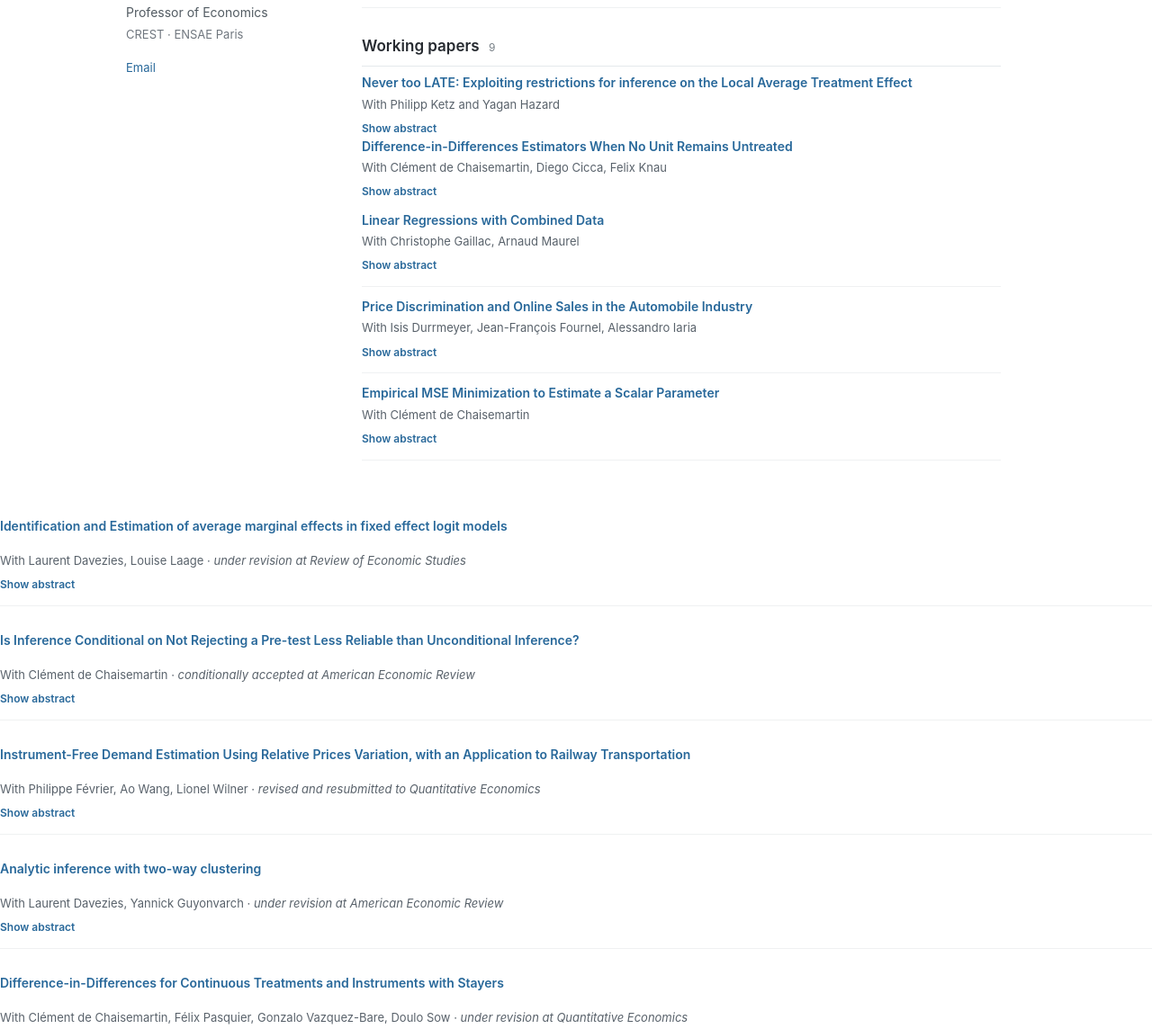
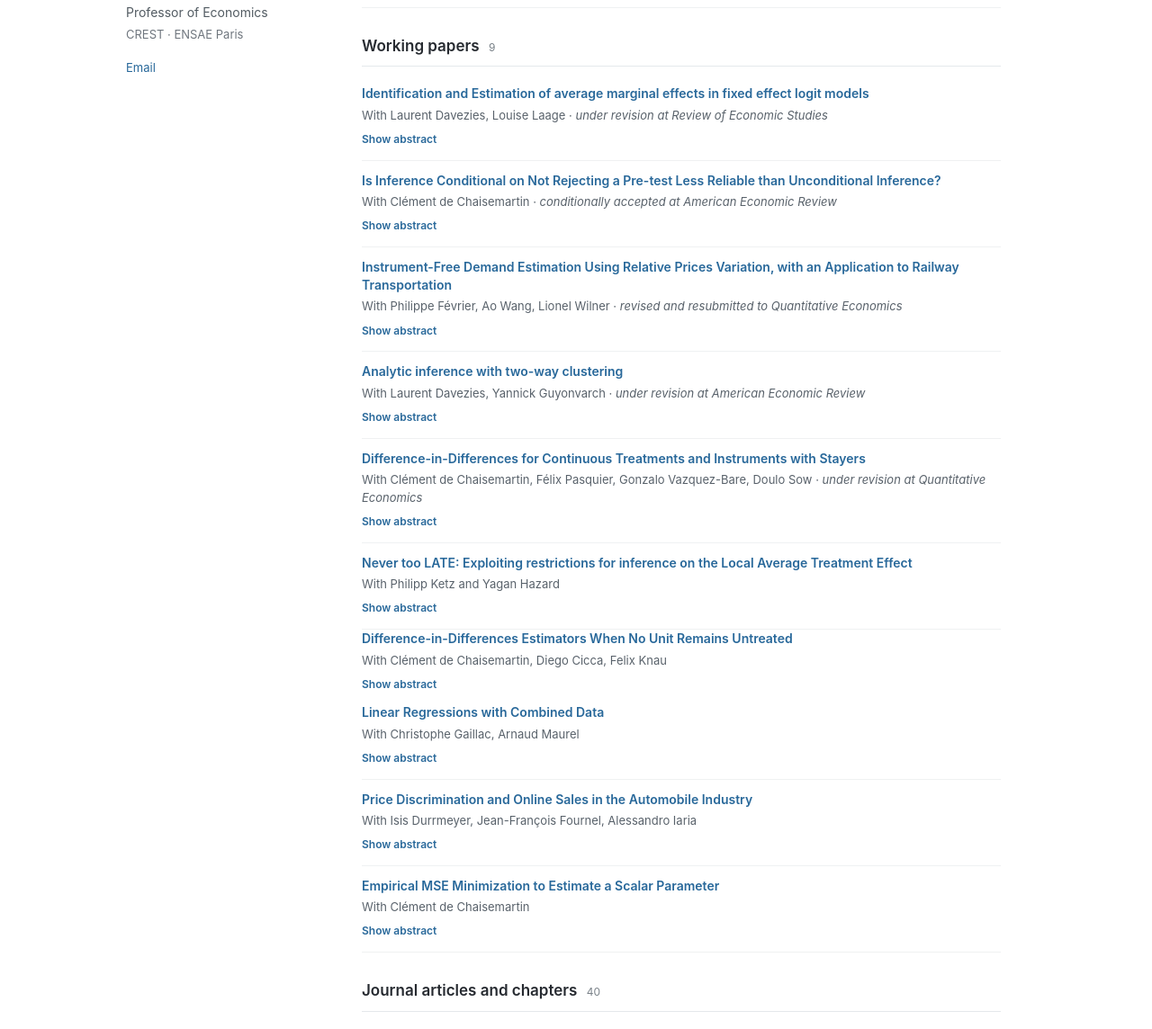
Before and after one commit to xdhaultfoeuille/xdhaultfoeuille.github.io, a plain HTML site: page research.html in a window 1280 px wide. Shown: the part 417-1561 px from the top of the page at 90% size. Drawn offline with Linux system fonts and the light colour scheme.

Commit message:
Add files via upload

```diff
--- a/research.html
+++ b/research.html
@@ -128,7 +128,23 @@ a{color:var(--link);text-decoration:none}a:hover{text-decoration:underline}a:foc
 <div class="paper-top"><h3><a class="paper-title-link" href="https://press.princeton.edu/books/hardcover/9780691264172/causal-inference-with-differences-in-differences" rel="noopener noreferrer" target="_blank">Causal Inference with Differences-in-Differences: Credible Answers to Hard Questions</a></h3><span class="year">Forthcoming</span></div>
 <p class="paper-meta">With Clément de Chaisemartin · <em>Princeton University Press, forthcoming</em></p>
 <p class="paper-actions"><a class="paper-link" href="https://papers.ssrn.com/sol3/papers.cfm?abstract_id=4487202" rel="noopener noreferrer" target="_blank">Previous version (SSRN)</a></p><details class="paper-abstract"><summary aria-label="Toggle abstract"><span class="when-closed">Show abstract</span><span class="when-open">Hide abstract</span></summary><p>This textbook offers an up-to-date survey on difference-in-differences. It covers classical designs but also staggered adoption designs, so-called heterogeneous adoption designs and still more general designs. Inference, robustness with respect to heterogeneous treatment effects and relaxations of parallel trends are also discussed extensively.</p></details></article></div></section>
-<section class="section paper-section"><h2>Working papers <span class="count">9</span></h2><div class="paper-top"><h3><a class="paper-title-link" href="https://arxiv.org/abs/2611.21496" rel="noopener noreferrer" target="_blank">Never too LATE: Exploiting restrictions for inference on the Local Average Treatment Effect</a></h3></div>
+<section class="section paper-section"><h2>Working papers <span class="count">9</span></h2><div class="paper-list"><article class="paper" data-search="identification and estimation of average marginal effects in fixed effect logit models laurent davezies, louise laage under revision at review of economic studies We show that the sharp bounds on the average marginal and treatment effects (AME and ATE) can be obtained very simply in fixed effect logit models, without any optimization. We consider two related estimation methods. The second is very simple but yields asymptotically larger confidence intervals, though it performs very well in finite samples.">
+<div class="paper-top"><h3><a class="paper-title-link" href="https://arxiv.org/abs/2105.00879" rel="noopener noreferrer" target="_blank">Identification and Estimation of average marginal effects in fixed effect logit models</a></h3></div>
+<p class="paper-meta">With Laurent Davezies, Louise Laage · <em>under revision at Review of Economic Studies</em></p>
+<details class="paper-abstract"><summary aria-label="Toggle abstract"><span class="when-closed">Show abstract</span><span class="when-open">Hide abstract</span></summary><p>We show that the sharp bounds on the average marginal and treatment effects (AME and ATE) can be obtained very simply in fixed effect logit models, without any optimization. We consider two related estimation methods. The second is very simple but yields asymptotically larger confidence intervals, though it performs very well in finite samples.</p></details></article><article class="paper" data-search="is inference conditional on not rejecting a pre-test less reliable than unconditional inference? clément de chaisemartin conditionally accepted at american economic review The common practice of conducting inference on a parameter of interest conditional on not rejecting a specification test is valid (though generally conservative) if the tested conditions hold, under general conditions. In particular, this requires no assumption on the asymptotic dependence between the estimator of the parameter of interest and the specification test. Conditional inference may also have better properties than unconditional inference under local alternatives.">
+<div class="paper-top"><h3><a class="paper-title-link" href="https://papers.ssrn.com/sol3/papers.cfm?abstract_id=4975578" rel="noopener noreferrer" target="_blank">Is Inference Conditional on Not Rejecting a Pre-test Less Reliable than Unconditional Inference?</a></h3></div>
+<p class="paper-meta">With Clément de Chaisemartin · <em>conditionally accepted at American Economic Review</em></p>
+<details class="paper-abstract"><summary aria-label="Toggle abstract"><span class="when-closed">Show abstract</span><span class="when-open">Hide abstract</span></summary><p>The common practice of conducting inference on a parameter of interest conditional on not rejecting a specification test is valid (though generally conservative) if the tested conditions hold, under general conditions. In particular, this requires no assumption on the asymptotic dependence between the estimator of the parameter of interest and the specification test. Conditional inference may also have better properties than unconditional inference under local alternatives.</p></details></article><article class="paper" data-search="estimating the gains (and losses) of revenue management philippe février, ao wang, lionel wilner revised and resubmitted to quantitative economics We quantify gains and losses from revenue management relative to uniform and flexible pricing using French railway data. The analysis combines temporal variation in relative prices with restrictions on consumer behavior and firms’ pricing decisions to identify demand and evaluate alternative strategies.">
+<div class="paper-top"><h3><a class="paper-title-link" href="https://arxiv.org/abs/2206.04424" rel="noopener noreferrer" target="_blank">Instrument-Free Demand Estimation Using Relative Prices Variation, with an Application to Railway Transportation</a></h3></div>
+<p class="paper-meta">With Philippe Février, Ao Wang, Lionel Wilner · <em>revised and resubmitted to Quantitative Economics</em></p>
+<details class="paper-abstract"><summary aria-label="Toggle abstract"><span class="when-closed">Show abstract</span><span class="when-open">Hide abstract</span></summary><p>We quantify gains and losses from revenue management relative to uniform and flexible pricing using French railway data. The analysis combines temporal variation in relative prices with restrictions on consumer behavior and firms’ pricing decisions to identify demand and evaluate alternative strategies.</p></details></article><article class="paper" data-search="analytic inference with two-way clustering laurent davezies, yannick guyonvarch under revision at american economic review The usual analytic variance estimator for two-way clustering may not be positive and is invalid for some DGPs. We propose a simple fix that solves both issues. When the estimator of the parameter of interest is asymptotically Gaussian, the corresponding tests are asymptotically exact and equivalent to usual ones. Otherwise, the new tests are asymptotically conservative.">
+<div class="paper-top"><h3><a class="paper-title-link" href="https://arxiv.org/abs/2506.20749" rel="noopener noreferrer" target="_blank">Analytic inference with two-way clustering</a></h3></div>
+<p class="paper-meta">With Laurent Davezies, Yannick Guyonvarch · <em>under revision at American Economic Review</em></p>
+<details class="paper-abstract"><summary aria-label="Toggle abstract"><span class="when-closed">Show abstract</span><span class="when-open">Hide abstract</span></summary><p>The usual analytic variance estimator for two-way clustering may not be positive and is invalid for some DGPs. We propose a simple fix that solves both issues. When the estimator of the parameter of interest is asymptotically Gaussian, the corresponding tests are asymptotically exact and equivalent to usual ones. Otherwise, the new tests are asymptotically conservative.</p></details></article><article class="paper" data-search="difference-in-differences for continuous treatments and instruments with stayers clément de chaisemartin, félix pasquier, gonzalo vazquez-bare, doulo sow under revision at quantitative economics We propose new DID estimators for continuous treatments. We also assume that from two periods, the treatment of some units, the movers, changes, while the treatment of other units, the stayers, does not change. Then, our estimators compare the outcome evolution of movers and stayers with the same initial value of the treatment. Our estimator is robust to heterogeneous treatment effects. We also extend this framework to an IV setup.">
+<div class="paper-top"><h3><a class="paper-title-link" href="https://arxiv.org/abs/2201.06898" rel="noopener noreferrer" target="_blank">Difference-in-Differences for Continuous Treatments and Instruments with Stayers</a></h3></div>
+<p class="paper-meta">With Clément de Chaisemartin, Félix Pasquier, Gonzalo Vazquez-Bare, Doulo Sow · <em>under revision at Quantitative Economics</em></p>
+<details class="paper-abstract"><summary aria-label="Toggle abstract"><span class="when-closed">Show abstract</span><span class="when-open">Hide abstract</span></summary><p>We propose new DID estimators for continuous treatments. We also assume that from two periods, the treatment of some units, the movers, changes, while the treatment of other units, the stayers, does not change. Then, our estimators compare the outcome evolution of movers and stayers with the same initial value of the treatment. Our estimator is robust to heterogeneous treatment effects. We also extend this framework to an IV setup.</p></details></article><article class="paper" data-search="difference-in-differences estimators when no unit remains untreated clément de chaisemartin, diego cicca, felix knau  We consider treatment-effect estimation in designs in which no unit is treated initially, and then units simultaneously receive heterogeneous and strictly positive treatment doses. Under a parallel-trends assumption and quasi-untreated units, a causal effect is identified by an estimand mixing DID and RDD. We also consider designs without quasi-untreated units and propose a test of the homogeneous-effect assumption underlying TWFE regressions.">
+<div class="paper-top"><h3><a class="paper-title-link" href="https://arxiv.org/abs/2611.21496" rel="noopener noreferrer" target="_blank">Never too LATE: Exploiting restrictions for inference on the Local Average Treatment Effect</a></h3></div>
 <p class="paper-meta">With Philipp Ketz and Yagan Hazard</p>
 <details class="paper-abstract"><summary aria-label="Toggle abstract"><span class="when-closed">Show abstract</span><span class="when-open">Hide abstract</span></summary><p>We consider inference on the LATE that exploits the additional restrictions underlying it (exclusion restriction, exogeneity and monotonicity). We develop a conditional likelihood ratio test and show that it can be computed simply.</p></details></article>
 <div class="paper-top"><h3><a class="paper-title-link" href="https://arxiv.org/abs/2405.04465" rel="noopener noreferrer" target="_blank">Difference-in-Differences Estimators When No Unit Remains Untreated</a></h3></div>
@@ -142,24 +158,7 @@ a{color:var(--link);text-decoration:none}a:hover{text-decoration:underline}a:foc
 <details class="paper-abstract"><summary aria-label="Toggle abstract"><span class="when-closed">Show abstract</span><span class="when-open">Hide abstract</span></summary><p>We investigate the consequences of introducing an online distribution channel in the French car industry, where currently most of the sales take place in person through car dealers relying on third-degree price discrimination. To this end, we develop a structural model of demand with unobserved third-degree price discrimination and transportation costs related to visiting car dealers.</p></details></article><article class="paper" data-search="empirical mse minimization to estimate a scalar parameter clément de chaisemartin  We consider the estimation of a scalar parameter, when two estimators are available. The first is always consistent. The second is inconsistent in general, but has a smaller asymptotic variance than the first, and may be consistent if an assumption is satisfied. We propose to use the weighted sum of the two estimators with the lowest estimated mean-squared error (MSE). This third estimator dominates the other two from a minimax-regret perspective.">
 <div class="paper-top"><h3><a class="paper-title-link" href="https://arxiv.org/abs/2006.14667" rel="noopener noreferrer" target="_blank">Empirical MSE Minimization to Estimate a Scalar Parameter</a></h3></div>
 <p class="paper-meta">With Clément de Chaisemartin</p>
-<details class="paper-abstract"><summary aria-label="Toggle abstract"><span class="when-closed">Show abstract</span><span class="when-open">Hide abstract</span></summary><p>We consider the estimation of a scalar parameter, when two estimators are available. The first is always consistent. The second is inconsistent in general, but has a smaller asymptotic variance than the first, and may be consistent if an assumption is satisfied. We propose to use the weighted sum of the two estimators with the lowest estimated mean-squared error (MSE). This third estimator dominates the other two from a minimax-regret perspective.</p></details></article></div>
-<div class="paper-list"><article class="paper" data-search="identification and estimation of average marginal effects in fixed effect logit models laurent davezies, louise laage under revision at review of economic studies We show that the sharp bounds on the average marginal and treatment effects (AME and ATE) can be obtained very simply in fixed effect logit models, without any optimization. We consider two related estimation methods. The second is very simple but yields asymptotically larger confidence intervals, though it performs very well in finite samples.">
-<div class="paper-top"><h3><a class="paper-title-link" href="https://arxiv.org/abs/2105.00879" rel="noopener noreferrer" target="_blank">Identification and Estimation of average marginal effects in fixed effect logit models</a></h3></div>
-<p class="paper-meta">With Laurent Davezies, Louise Laage · <em>under revision at Review of Economic Studies</em></p>
-<details class="paper-abstract"><summary aria-label="Toggle abstract"><span class="when-closed">Show abstract</span><span class="when-open">Hide abstract</span></summary><p>We show that the sharp bounds on the average marginal and treatment effects (AME and ATE) can be obtained very simply in fixed effect logit models, without any optimization. We consider two related estimation methods. The second is very simple but yields asymptotically larger confidence intervals, though it performs very well in finite samples.</p></details></article><article class="paper" data-search="is inference conditional on not rejecting a pre-test less reliable than unconditional inference? clément de chaisemartin conditionally accepted at american economic review The common practice of conducting inference on a parameter of interest conditional on not rejecting a specification test is valid (though generally conservative) if the tested conditions hold, under general conditions. In particular, this requires no assumption on the asymptotic dependence between the estimator of the parameter of interest and the specification test. Conditional inference may also have better properties than unconditional inference under local alternatives.">
-<div class="paper-top"><h3><a class="paper-title-link" href="https://arxiv.org/abs/2407.03725" rel="noopener noreferrer" target="_blank">Is Inference Conditional on Not Rejecting a Pre-test Less Reliable than Unconditional Inference?</a></h3></div>
-<p class="paper-meta">With Clément de Chaisemartin · <em>conditionally accepted at American Economic Review</em></p>
-<details class="paper-abstract"><summary aria-label="Toggle abstract"><span class="when-closed">Show abstract</span><span class="when-open">Hide abstract</span></summary><p>The common practice of conducting inference on a parameter of interest conditional on not rejecting a specification test is valid (though generally conservative) if the tested conditions hold, under general conditions. In particular, this requires no assumption on the asymptotic dependence between the estimator of the parameter of interest and the specification test. Conditional inference may also have better properties than unconditional inference under local alternatives.</p></details></article><article class="paper" data-search="estimating the gains (and losses) of revenue management philippe février, ao wang, lionel wilner revised and resubmitted to quantitative economics We quantify gains and losses from revenue management relative to uniform and flexible pricing using French railway data. The analysis combines temporal variation in relative prices with restrictions on consumer behavior and firms’ pricing decisions to identify demand and evaluate alternative strategies.">
-<div class="paper-top"><h3><a class="paper-title-link" href="https://arxiv.org/abs/2206.04424" rel="noopener noreferrer" target="_blank">Instrument-Free Demand Estimation Using Relative Prices Variation, with an Application to Railway Transportation</a></h3></div>
-<p class="paper-meta">With Philippe Février, Ao Wang, Lionel Wilner · <em>revised and resubmitted to Quantitative Economics</em></p>
-<details class="paper-abstract"><summary aria-label="Toggle abstract"><span class="when-closed">Show abstract</span><span class="when-open">Hide abstract</span></summary><p>We quantify gains and losses from revenue management relative to uniform and flexible pricing using French railway data. The analysis combines temporal variation in relative prices with restrictions on consumer behavior and firms’ pricing decisions to identify demand and evaluate alternative strategies.</p></details></article><article class="paper" data-search="analytic inference with two-way clustering laurent davezies, yannick guyonvarch under revision at american economic review The usual analytic variance estimator for two-way clustering may not be positive and is invalid for some DGPs. We propose a simple fix that solves both issues. When the estimator of the parameter of interest is asymptotically Gaussian, the corresponding tests are asymptotically exact and equivalent to usual ones. Otherwise, the new tests are asymptotically conservative.">
-<div class="paper-top"><h3><a class="paper-title-link" href="https://arxiv.org/abs/2506.20749" rel="noopener noreferrer" target="_blank">Analytic inference with two-way clustering</a></h3></div>
-<p class="paper-meta">With Laurent Davezies, Yannick Guyonvarch · <em>under revision at American Economic Review</em></p>
-<details class="paper-abstract"><summary aria-label="Toggle abstract"><span class="when-closed">Show abstract</span><span class="when-open">Hide abstract</span></summary><p>The usual analytic variance estimator for two-way clustering may not be positive and is invalid for some DGPs. We propose a simple fix that solves both issues. When the estimator of the parameter of interest is asymptotically Gaussian, the corresponding tests are asymptotically exact and equivalent to usual ones. Otherwise, the new tests are asymptotically conservative.</p></details></article><article class="paper" data-search="difference-in-differences for continuous treatments and instruments with stayers clément de chaisemartin, félix pasquier, gonzalo vazquez-bare, doulo sow under revision at quantitative economics We propose new DID estimators for continuous treatments. We also assume that from two periods, the treatment of some units, the movers, changes, while the treatment of other units, the stayers, does not change. Then, our estimators compare the outcome evolution of movers and stayers with the same initial value of the treatment. Our estimator is robust to heterogeneous treatment effects. We also extend this framework to an IV setup.">
-<div class="paper-top"><h3><a class="paper-title-link" href="https://arxiv.org/abs/2201.06898" rel="noopener noreferrer" target="_blank">Difference-in-Differences for Continuous Treatments and Instruments with Stayers</a></h3></div>
-<p class="paper-meta">With Clément de Chaisemartin, Félix Pasquier, Gonzalo Vazquez-Bare, Doulo Sow · <em>under revision at Quantitative Economics</em></p>
-<details class="paper-abstract"><summary aria-label="Toggle abstract"><span class="when-closed">Show abstract</span><span class="when-open">Hide abstract</span></summary><p>We propose new DID estimators for continuous treatments. We also assume that from two periods, the treatment of some units, the movers, changes, while the treatment of other units, the stayers, does not change. Then, our estimators compare the outcome evolution of movers and stayers with the same initial value of the treatment. Our estimator is robust to heterogeneous treatment effects. We also extend this framework to an IV setup.</p></details></article><article class="paper" data-search="difference-in-differences estimators when no unit remains untreated clément de chaisemartin, diego cicca, felix knau  We consider treatment-effect estimation in designs in which no unit is treated initially, and then units simultaneously receive heterogeneous and strictly positive treatment doses. Under a parallel-trends assumption and quasi-untreated units, a causal effect is identified by an estimand mixing DID and RDD. We also consider designs without quasi-untreated units and propose a test of the homogeneous-effect assumption underlying TWFE regressions.">
-</section>
+<details class="paper-abstract"><summary aria-label="Toggle abstract"><span class="when-closed">Show abstract</span><span class="when-open">Hide abstract</span></summary><p>We consider the estimation of a scalar parameter, when two estimators are available. The first is always consistent. The second is inconsistent in general, but has a smaller asymptotic variance than the first, and may be consistent if an assumption is satisfied. We propose to use the weighted sum of the two estimators with the lowest estimated mean-squared error (MSE). This third estimator dominates the other two from a minimax-regret perspective.</p></details></article></div></section>
 <section class="section paper-section"><h2>Journal articles and chapters <span class="count">40</span></h2><p class="micro-note">For published papers, titles link to the journal or publisher. “Working paper version” links to arXiv where available, otherwise to an earlier manuscript.</p><div class="paper-list"><article class="paper" data-search="graphon estimation in bipartite graphs with observable edge labels and unobservable node labels arnak s. dalalyan, etienne donnier-meroz, francis kramarz, philippe choné forthcoming in bernoulli We study estimation of graphons for bipartite arrays with observable edge labels and latent node characteristics. We derive risk bounds for several estimators and examine a practical alternating-minimization algorithm.">
 <div class="paper-top"><h3><a class="paper-title-link" href="https://arxiv.org/abs/2304.03590" rel="noopener noreferrer" target="_blank">Graphon Estimation in bipartite graphs with observable edge labels and unobservable node labels</a></h3><span class="year">Forthcoming</span></div>
 <p class="paper-meta">With Arnak S. Dalalyan, Etienne Donnier-Meroz, Francis Kramarz, Philippe Choné · <em>forthcoming in Bernoulli</em></p>
```
